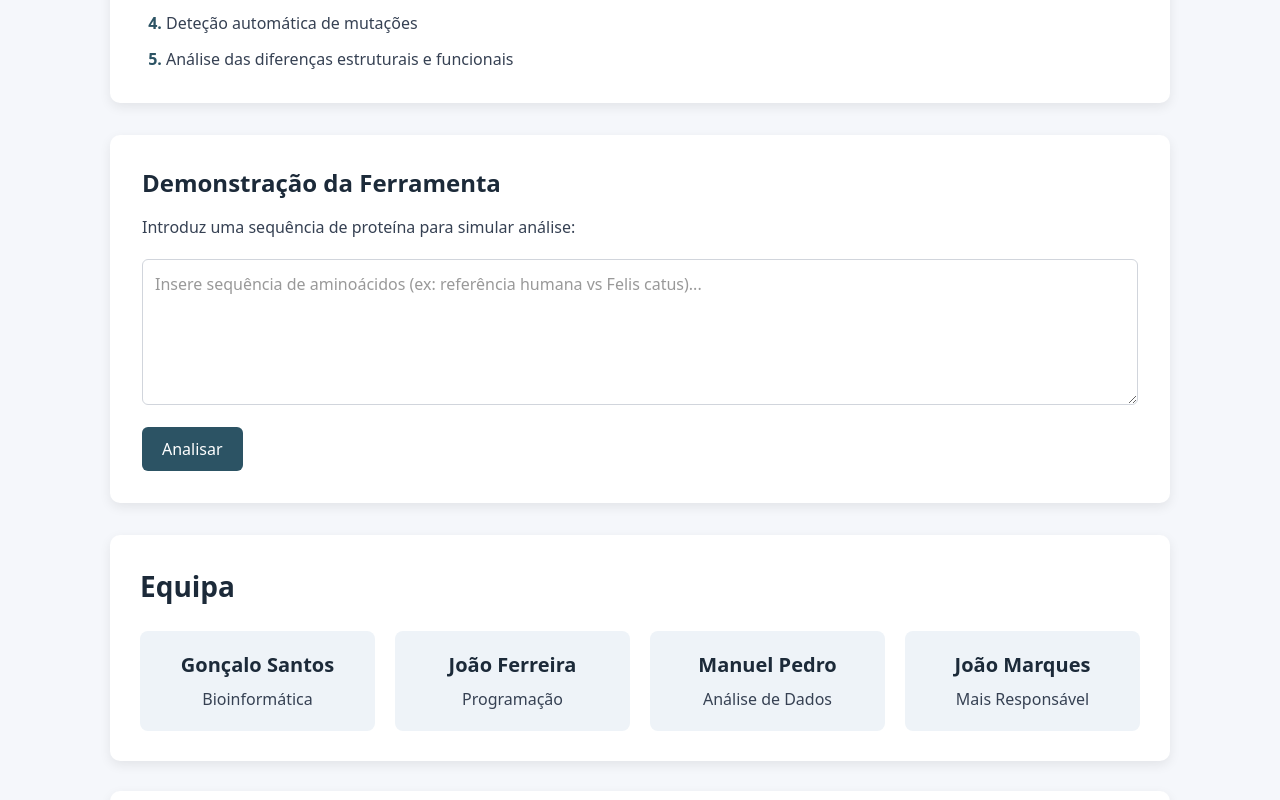
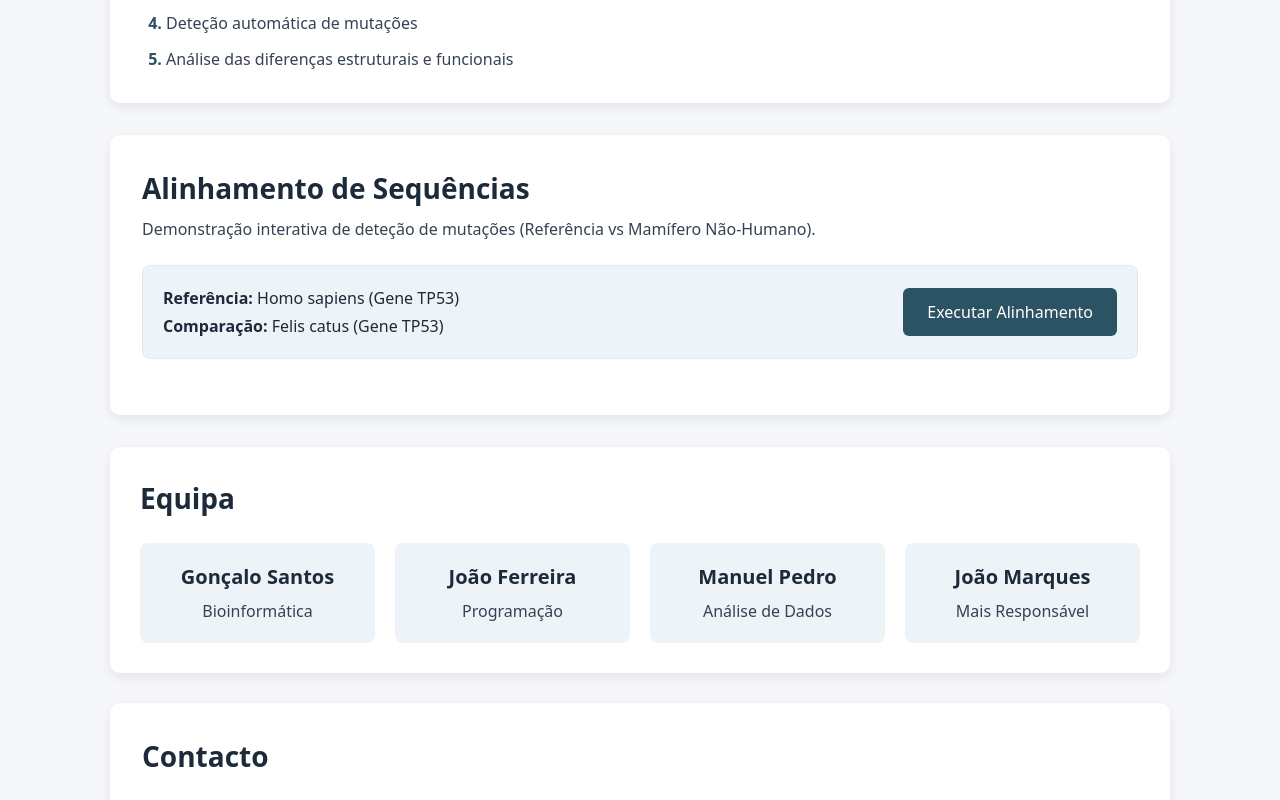
Before and after one commit to jPMm7/PI_V2, a React (Vite) app in the folder frontend/: page / in a window 1280 px wide. Shown: the part 1300-2100 px from the top of the page. Built offline with nearby package versions, Linux system fonts and the light colour scheme.

Commit message:
genome comparisin demo with fixed exemples

```diff
--- a/frontend/src/components/ToolDemo.jsx
+++ b/frontend/src/components/ToolDemo.jsx
@@ -1,40 +1,94 @@
 import { useState } from 'react';
 
 export default function ToolDemo() {
-  const [sequence, setSequence] = useState('');
-  const [result, setResult] = useState('');
+  const [isAnalyzing, setIsAnalyzing] = useState(false);
+  const [showResults, setShowResults] = useState(false);
+
+  // Os primeiros 60 aminoácidos das sequências reais que extraíste do Ensembl
+  const humanSeq = "MEEPQSDPSVEPPLSQETFSDLWKLLPENNVLSPLPSQAMDDLMLSPDDIEQWFTEDPGP";
+  const catSeq   = "MQEPPLELTIEPPLSQETFSELWNLLPENNVLSSELSSAMNELPLSEDVANWLDEAPDDA";
 
   const handleAnalysis = () => {
-    if (!sequence) {
-      setResult('Por favor, insere uma sequência válida.');
-      return;
-    }
-    setResult('Análise simulada concluída: identificadas 2 diferenças de aminoácidos e 1 mutação compensatória putativa entre a referência humana e o proteoma da espécie analisada.');
+    setIsAnalyzing(true);
+    setShowResults(false);
+
+    // Simular o atraso do processamento no servidor Node.js/PyTorch
+    setTimeout(() => {
+      setIsAnalyzing(false);
+      setShowResults(true);
+    }, 1500);
   };
 
   return (
     <section id="tool" className="bg-white p-8 mb-8 rounded-[10px] shadow-[0_4px_12px_rgba(0,0,0,0.08)]">
-      <h2 className="text-[#1c2a39] text-2xl font-bold mb-4 mt-0">Demonstração da Ferramenta</h2>
-      <p className="mb-4 text-gray-700">Introduz uma sequência de proteína para simular análise:</p>
+      <h2 className="text-[#1c2a39] text-[28px] font-bold mt-0 mb-2">Alinhamento de Sequências</h2>
+      <p className="mb-6 text-gray-700">Demonstração interativa de deteção de mutações (Referência vs Mamífero Não-Humano).</p>
 
-      <textarea
-        rows="5"
-        placeholder="Insere sequência de aminoácidos (ex: referência humana vs Felis catus)..."
-        value={sequence}
-        onChange={(e) => setSequence(e.target.value)}
-        className="w-full p-3 mt-1 mb-4 rounded-md border border-gray-300 focus:outline-none focus:ring-2 focus:ring-[#2c5364] bg-white"
-      />
+      <div className="bg-[#eef3f8] p-5 rounded-lg border border-gray-200 mb-6 flex flex-col sm:flex-row items-center justify-between gap-4">
+        <div>
+          <p className="font-semibold text-[#1c2a39] m-0">Referência: <span className="font-normal">Homo sapiens (Gene TP53)</span></p>
+          <p className="font-semibold text-[#1c2a39] m-0 mt-1">Comparação: <span className="font-normal">Felis catus (Gene TP53)</span></p>
+        </div>
 
-      <button
-        onClick={handleAnalysis}
-        className="bg-[#2c5364] text-white px-5 py-2.5 rounded-md hover:bg-[#1c2a39] transition-colors font-medium cursor-pointer"
-      >
-        Analisar
-      </button>
+        <button
+          onClick={handleAnalysis}
+          disabled={isAnalyzing}
+          className="bg-[#2c5364] text-white px-6 py-3 rounded-md hover:bg-[#1c2a39] transition-colors font-medium cursor-pointer disabled:opacity-70 disabled:cursor-not-allowed whitespace-nowrap"
+        >
+          {isAnalyzing ? 'A processar algoritmo...' : 'Executar Alinhamento'}
+        </button>
+      </div>
 
-      {result && (
-        <div className="mt-6 p-4 bg-[#eef3f8] rounded-lg text-gray-800 font-medium">
-          <p>{result}</p>
+      {/* RESULTADOS DA ANÁLISE */}
+      {showResults && (
+        <div className="animate-fade-in">
+          <h3 className="text-lg font-bold text-[#1c2a39] mb-3 border-b pb-2">Resultados do Alinhamento</h3>
+
+          <div className="flex items-center gap-6 mb-4 text-sm">
+            <div className="flex items-center gap-2">
+              <span className="w-4 h-4 rounded-sm bg-gray-200 block"></span>
+              <span className="text-gray-700">Match (Conservado)</span>
+            </div>
+            <div className="flex items-center gap-2">
+              <span className="w-4 h-4 rounded-sm bg-red-500 block"></span>
+              <span className="text-gray-700">Mismatch / Mutação</span>
+            </div>
+          </div>
+
+          {/* O container com fonte monospace (crucial para bioinformática) */}
+          <div className="bg-[#1c2a39] text-gray-300 p-5 rounded-lg font-mono text-base sm:text-lg overflow-x-auto shadow-inner leading-relaxed">
+
+            {/* Linha do Humano */}
+            <div className="flex mb-2">
+              <span className="w-20 text-blue-400 font-bold shrink-0">HUMAN</span>
+              <div className="flex gap-[1px]">
+                {humanSeq.split('').map((char, index) => (
+                  <span key={`h-${index}`} className="w-[18px] text-center inline-block">
+                    {char}
+                  </span>
+                ))}
+              </div>
+            </div>
+
+            {/* Linha do Gato com as verificações dinâmicas */}
+            <div className="flex">
+              <span className="w-20 text-green-400 font-bold shrink-0">FELIS</span>
+              <div className="flex gap-[1px]">
+                {catSeq.split('').map((char, index) => {
+                  const isDiff = char !== humanSeq[index];
+                  return (
+                    <span
+                      key={`c-${index}`}
+                      className={`w-[18px] text-center inline-block rounded-sm ${isDiff ? 'bg-red-500 text-white font-bold' : 'text-gray-400'}`}
+                    >
+                      {char}
+                    </span>
+                  );
+                })}
+              </div>
+            </div>
+
+          </div>
         </div>
       )}
     </section>
```
